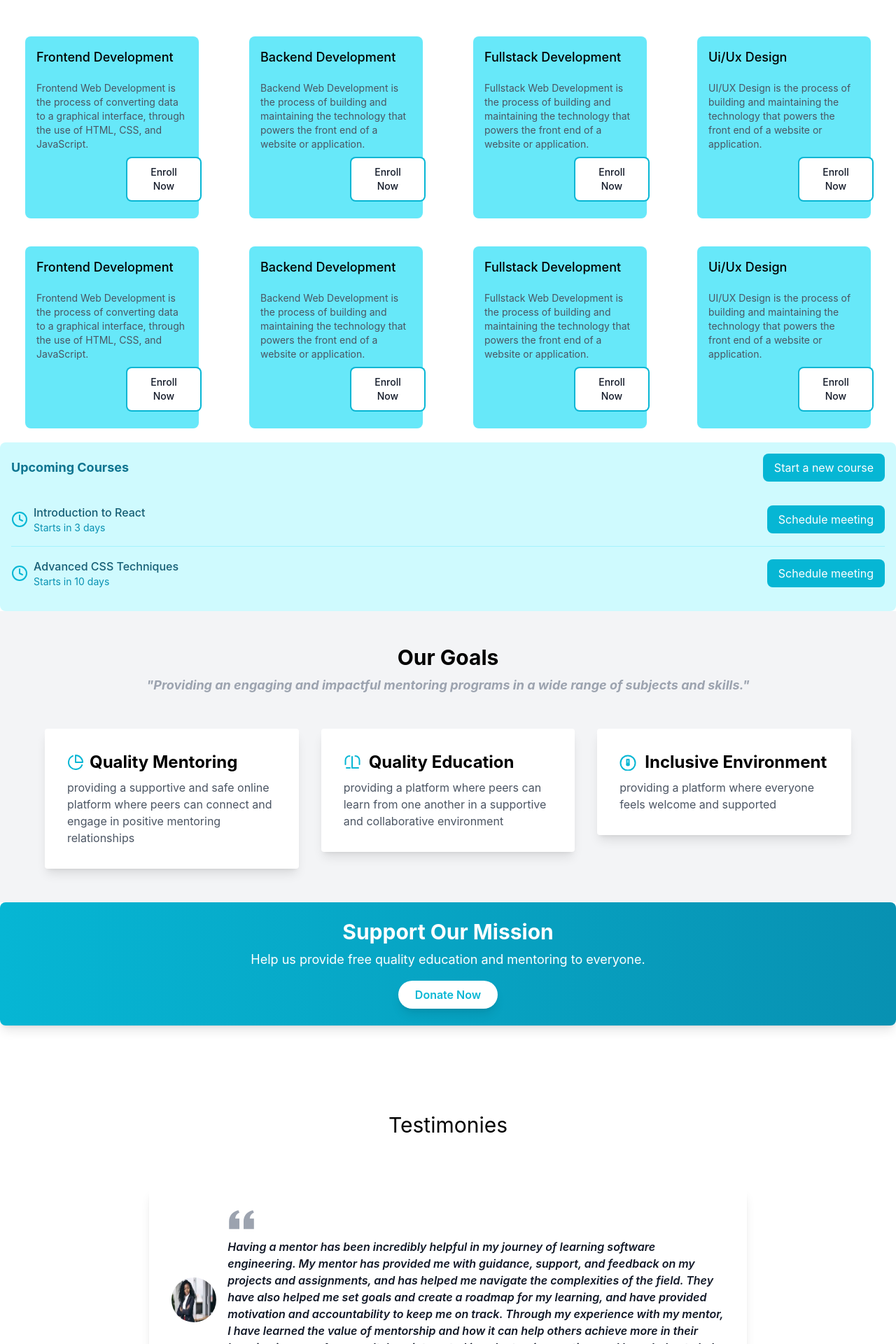
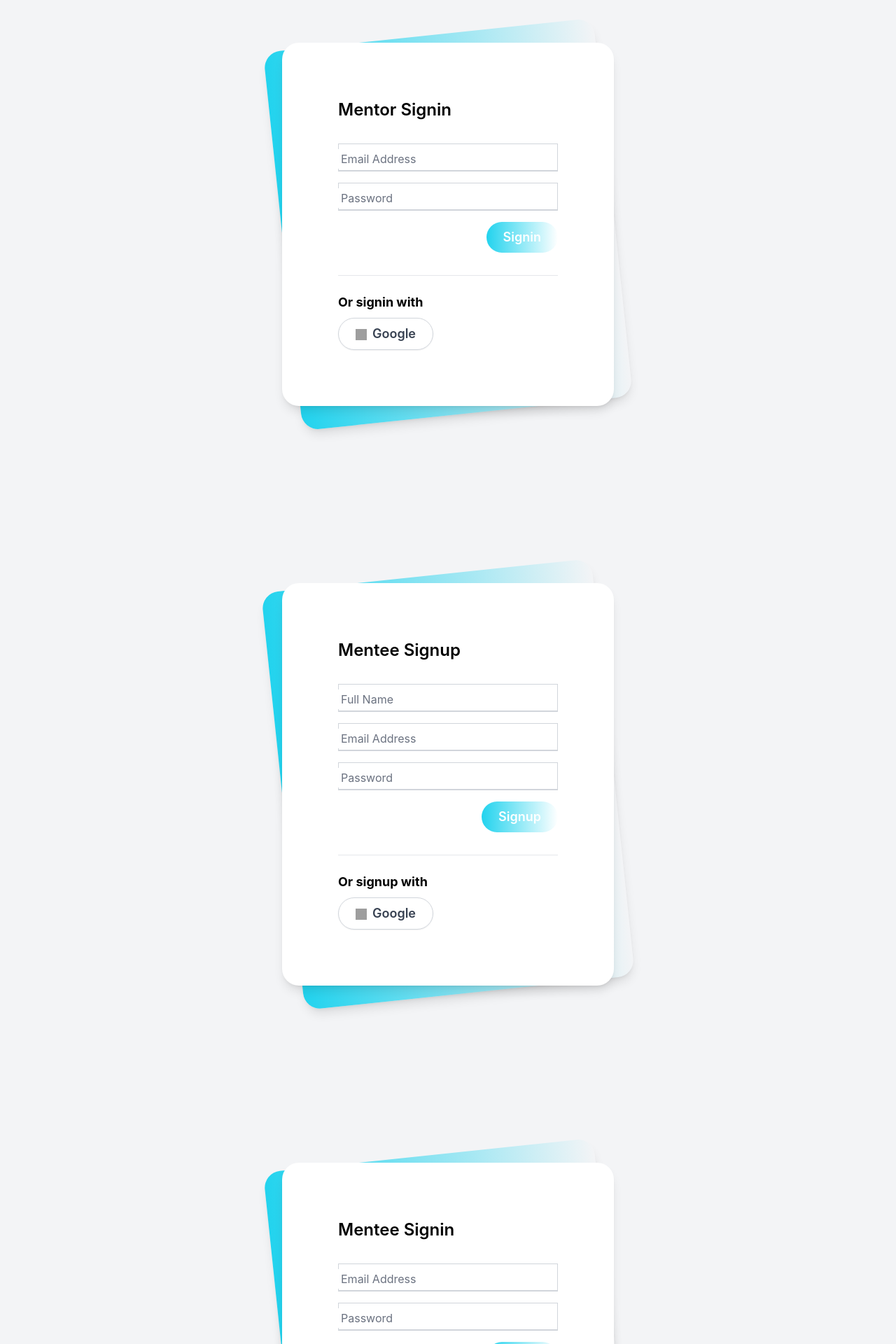
Before and after one commit to yidyedelina/mavericks-online-mentoring-program, a React (Vite) app: page / in a window 1280 px wide. Shown: the part 880-2800 px from the top of the page at 70% size. Built offline with nearby package versions, Linux system fonts and the light colour scheme; grey boxes are pictures that could not be loaded.

Commit message:
completed ui for mentor and mentee signin and signup pages

```diff
--- a/src/App.tsx
+++ b/src/App.tsx
@@ -1,11 +1,16 @@
 import React from 'react'
-import Homepage from './pages/Homepage'
+import MentorSignin from './pages/MentorSignin'
+import MenteeSignup from './pages/MenteeSignup'
+import MenteeSignin from './pages/MenteeSignin'
 import MentorSignup from './pages/MentorSignup'
 
 const App = () => {
   return (
     <div>
-      <Homepage />
+      <MentorSignup />
+      <MentorSignin />
+      <MenteeSignup />
+      <MenteeSignin />
     </div>
   )
 }
--- a/src/pages/MenteeSignin.jsx
+++ b/src/pages/MenteeSignin.jsx
@@ -0,0 +1,46 @@
+import React from 'react'
+
+const MenteeSignin = () => {
+  return (
+    <div>
+    <div className="min-h-screen bg-gray-100 py-6 flex flex-col justify-center sm:py-12">
+<div className="relative py-3 sm:max-w-xl sm:mx-auto">
+  <div className="absolute inset-0 bg-gradient-to-r from-cyan-400 to-light-blue-500 shadow-lg transform -skew-y-6 sm:skew-y-0 sm:-rotate-6 sm:rounded-3xl"></div>
+  <div className="relative px-4 py-10 bg-white shadow-lg sm:rounded-3xl sm:p-20">
+    <div className="max-w-md mx-auto">
+      <div>
+        <h1 className="text-2xl font-semibold">Mentee Signin</h1>
+      </div>
+      <div className="divide-y divide-gray-200">
+        <form action="#" method="POST" className="py-8 text-base leading-6 space-y-4 text-gray-700 sm:text-lg sm:leading-7">
+          <div className="relative">
+            <input type="email" name="email" id="email" required className="peer w-full h-10 border-b-2 border-gray-300 text-lg placeholder-transparent focus:outline-none focus:border-cyan-400" placeholder="Email Address" />
+            <label htmlFor="email" className="absolute left-0 -top-3.5 text-gray-600 text-sm py-0.5 px-1 bg-white transition-all peer-placeholder-shown:top-2 peer-placeholder-shown:text-gray-500 peer-placeholder-shown:text-base peer-focus:-top-3.5 peer-focus:text-cyan-400 peer-focus:text-sm">Email Address</label>
+          </div>
+          <div className="relative">
+            <input type="password" name="password" id="password" pattern='8' required className="peer w-full h-10 border-b-2 border-gray-300 text-lg placeholder-transparent focus:outline-none focus:border-cyan-400" placeholder="Password" />
+            <label htmlFor="password" className="absolute left-0 -top-3.5 text-gray-600 text-sm py-0.5 px-1 bg-white transition-all peer-placeholder-shown:top-2 peer-placeholder-shown:text-gray-500 peer-placeholder-shown:text-base peer-focus:-top-3.5 peer-focus:text-cyan-400 peer-focus:text-sm">Password</label>
+          </div>
+          <div className="flex justify-end">
+            <button type="submit" className="bg-gradient-to-r from-cyan-400 to-light-blue-500 text-white font-semibold px-6 py-2 rounded-full">Signin</button>
+          </div>
+        </form>
+        <div className="pt-6 text-base leading-6 font-bold sm:text-lg sm:leading-7">
+          <p>Or signin with</p>
+          <div className="mt-2">
+            <button className="bg-white border border-gray-300 shadow-sm hover:shadow-md text-gray-700 font-semibold px-6 py-2 rounded-full transition-all">
+              <img src="https://upload.wikimedia.org/wikipedia/commons/5/53/Google_%22G%22_Logo.svg" alt="Google Logo" className="w-4 h-4 inline mr-2" />
+              Google
+            </button>
+          </div>
+          </div>
+      </div>
+    </div>
+  </div>
+</div>
+</div>
+</div>
+  )
+}
+
+export default MenteeSignin
--- a/src/pages/MenteeSignup.jsx
+++ b/src/pages/MenteeSignup.jsx
@@ -0,0 +1,50 @@
+import React from 'react'
+
+const MenteeSignup = () => {
+  return (
+    <div>
+    <div className="min-h-screen bg-gray-100 py-6 flex flex-col justify-center sm:py-12">
+<div className="relative py-3 sm:max-w-xl sm:mx-auto">
+  <div className="absolute inset-0 bg-gradient-to-r from-cyan-400 to-light-blue-500 shadow-lg transform -skew-y-6 sm:skew-y-0 sm:-rotate-6 sm:rounded-3xl"></div>
+  <div className="relative px-4 py-10 bg-white shadow-lg sm:rounded-3xl sm:p-20">
+    <div className="max-w-md mx-auto">
+      <div>
+        <h1 className="text-2xl font-semibold">Mentee Signup</h1>
+      </div>
+      <div className="divide-y divide-gray-200">
+        <form action="#" method="POST" className="py-8 text-base leading-6 space-y-4 text-gray-700 sm:text-lg sm:leading-7">
+          <div className="relative">
+            <input type="text" name="name" id="name" required className="peer w-full h-10 border-b-2 border-gray-300 text-lg placeholder-transparent focus:outline-none focus:border-cyan-400" placeholder="Full Name" />
+            <label htmlFor="name" className="absolute left-0 -top-3.5 text-gray-600 text-sm py-0.5 px-1 bg-white transition-all peer-placeholder-shown:top-2 peer-placeholder-shown:text-gray-500 peer-placeholder-shown:text-base peer-focus:-top-3.5 peer-focus:text-cyan-400 peer-focus:text-sm">Full Name</label>
+          </div>
+          <div className="relative">
+            <input type="email" name="email" id="email" required className="peer w-full h-10 border-b-2 border-gray-300 text-lg placeholder-transparent focus:outline-none focus:border-cyan-400" placeholder="Email Address" />
+            <label htmlFor="email" className="absolute left-0 -top-3.5 text-gray-600 text-sm py-0.5 px-1 bg-white transition-all peer-placeholder-shown:top-2 peer-placeholder-shown:text-gray-500 peer-placeholder-shown:text-base peer-focus:-top-3.5 peer-focus:text-cyan-400 peer-focus:text-sm">Email Address</label>
+          </div>
+          <div className="relative">
+            <input type="password" name="password" id="password" pattern='8' required className="peer w-full h-10 border-b-2 border-gray-300 text-lg placeholder-transparent focus:outline-none focus:border-cyan-400" placeholder="Password" />
+            <label htmlFor="password" className="absolute left-0 -top-3.5 text-gray-600 text-sm py-0.5 px-1 bg-white transition-all peer-placeholder-shown:top-2 peer-placeholder-shown:text-gray-500 peer-placeholder-shown:text-base peer-focus:-top-3.5 peer-focus:text-cyan-400 peer-focus:text-sm">Password</label>
+          </div>
+          <div className="flex justify-end">
+            <button type="submit" className="bg-gradient-to-r from-cyan-400 to-light-blue-500 text-white font-semibold px-6 py-2 rounded-full">Signup</button>
+          </div>
+        </form>
+        <div className="pt-6 text-base leading-6 font-bold sm:text-lg sm:leading-7">
+          <p>Or signup with</p>
+          <div className="mt-2">
+            <button className="bg-white border border-gray-300 shadow-sm hover:shadow-md text-gray-700 font-semibold px-6 py-2 rounded-full transition-all">
+              <img src="https://upload.wikimedia.org/wikipedia/commons/5/53/Google_%22G%22_Logo.svg" alt="Google Logo" className="w-4 h-4 inline mr-2" />
+              Google
+            </button>
+          </div>
+          </div>
+      </div>
+    </div>
+  </div>
+</div>
+</div>
+</div>
+  )
+}
+
+export default MenteeSignup
--- a/src/pages/MentorSignin.jsx
+++ b/src/pages/MentorSignin.jsx
@@ -0,0 +1,46 @@
+import React from 'react'
+
+const MentorSignin = () => {
+  return (
+    <div>
+    <div className="min-h-screen bg-gray-100 py-6 flex flex-col justify-center sm:py-12">
+<div className="relative py-3 sm:max-w-xl sm:mx-auto">
+  <div className="absolute inset-0 bg-gradient-to-r from-cyan-400 to-light-blue-500 shadow-lg transform -skew-y-6 sm:skew-y-0 sm:-rotate-6 sm:rounded-3xl"></div>
+  <div className="relative px-4 py-10 bg-white shadow-lg sm:rounded-3xl sm:p-20">
+    <div className="max-w-md mx-auto">
+      <div>
+        <h1 className="text-2xl font-semibold">Mentor Signin</h1>
+      </div>
+      <div className="divide-y divide-gray-200">
+        <form action="#" method="POST" className="py-8 text-base leading-6 space-y-4 text-gray-700 sm:text-lg sm:leading-7">
+          <div className="relative">
+            <input type="email" name="email" id="email" required className="peer w-full h-10 border-b-2 border-gray-300 text-lg placeholder-transparent focus:outline-none focus:border-cyan-400" placeholder="Email Address" />
+            <label htmlFor="email" className="absolute left-0 -top-3.5 text-gray-600 text-sm py-0.5 px-1 bg-white transition-all peer-placeholder-shown:top-2 peer-placeholder-shown:text-gray-500 peer-placeholder-shown:text-base peer-focus:-top-3.5 peer-focus:text-cyan-400 peer-focus:text-sm">Email Address</label>
+          </div>
+          <div className="relative">
+            <input type="password" name="password" id="password" pattern='8' required className="peer w-full h-10 border-b-2 border-gray-300 text-lg placeholder-transparent focus:outline-none focus:border-cyan-400" placeholder="Password" />
+            <label htmlFor="password" className="absolute left-0 -top-3.5 text-gray-600 text-sm py-0.5 px-1 bg-white transition-all peer-placeholder-shown:top-2 peer-placeholder-shown:text-gray-500 peer-placeholder-shown:text-base peer-focus:-top-3.5 peer-focus:text-cyan-400 peer-focus:text-sm">Password</label>
+          </div>
+          <div className="flex justify-end">
+            <button type="submit" className="bg-gradient-to-r from-cyan-400 to-light-blue-500 text-white font-semibold px-6 py-2 rounded-full">Signin</button>
+          </div>
+        </form>
+        <div className="pt-6 text-base leading-6 font-bold sm:text-lg sm:leading-7">
+          <p>Or signin with</p>
+          <div className="mt-2">
+            <button className="bg-white border border-gray-300 shadow-sm hover:shadow-md text-gray-700 font-semibold px-6 py-2 rounded-full transition-all">
+              <img src="https://upload.wikimedia.org/wikipedia/commons/5/53/Google_%22G%22_Logo.svg" alt="Google Logo" className="w-4 h-4 inline mr-2" />
+              Google
+            </button>
+          </div>
+          </div>
+      </div>
+    </div>
+  </div>
+</div>
+</div>
+</div>
+  )
+}
+
+export default MentorSignin
```
